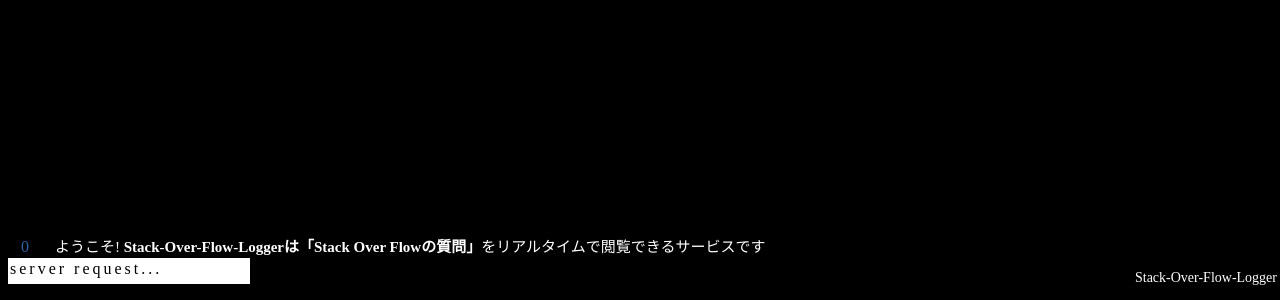
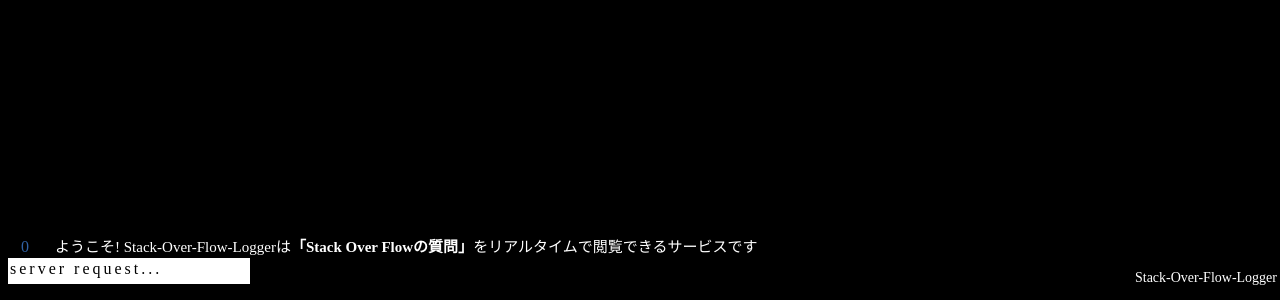
Before and after one commit to gamuo/slog, a website: page public/index.html in a window 1280 px wide. Shown: the part 514-814 px from the top of the page. Drawn offline with Linux system fonts and the light colour scheme.

Commit message:
change description

```diff
--- a/public/index.html
+++ b/public/index.html
@@ -22,7 +22,7 @@
     <div id="log">
         <div>
             <span class="log_row_number">0</span>
-            <a class="question_href">ようこそ! <b>Stack-Over-Flow-Loggerは「Stack Over Flowの質問」</b>をリアルタイムで閲覧できるサービスです</a>
+            <a class="question_href">ようこそ! Stack-Over-Flow-Loggerは<b>「Stack Over Flowの質問」</b>をリアルタイムで閲覧できるサービスです</a>
         </div>
     </div>
     <div id="site_title">
```
